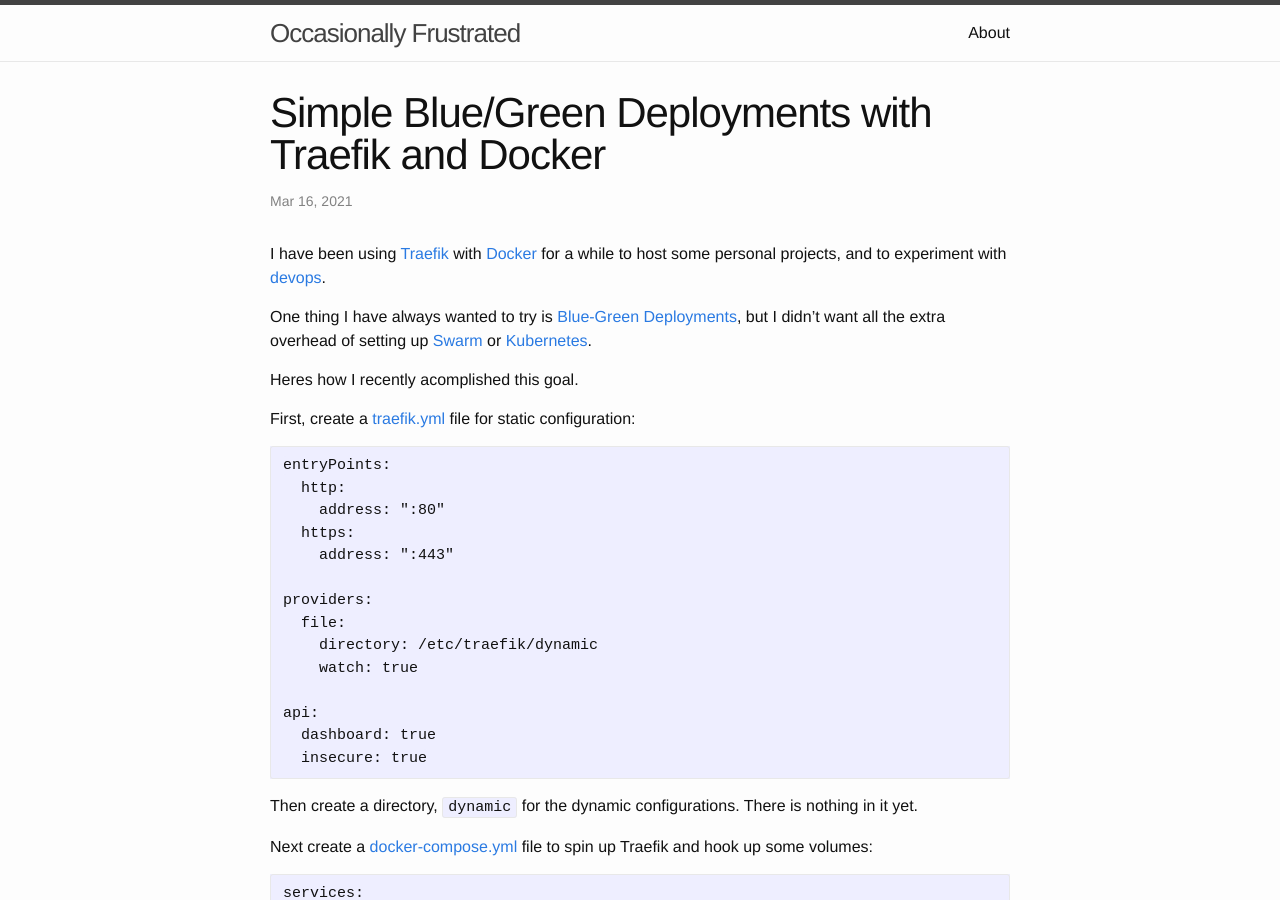
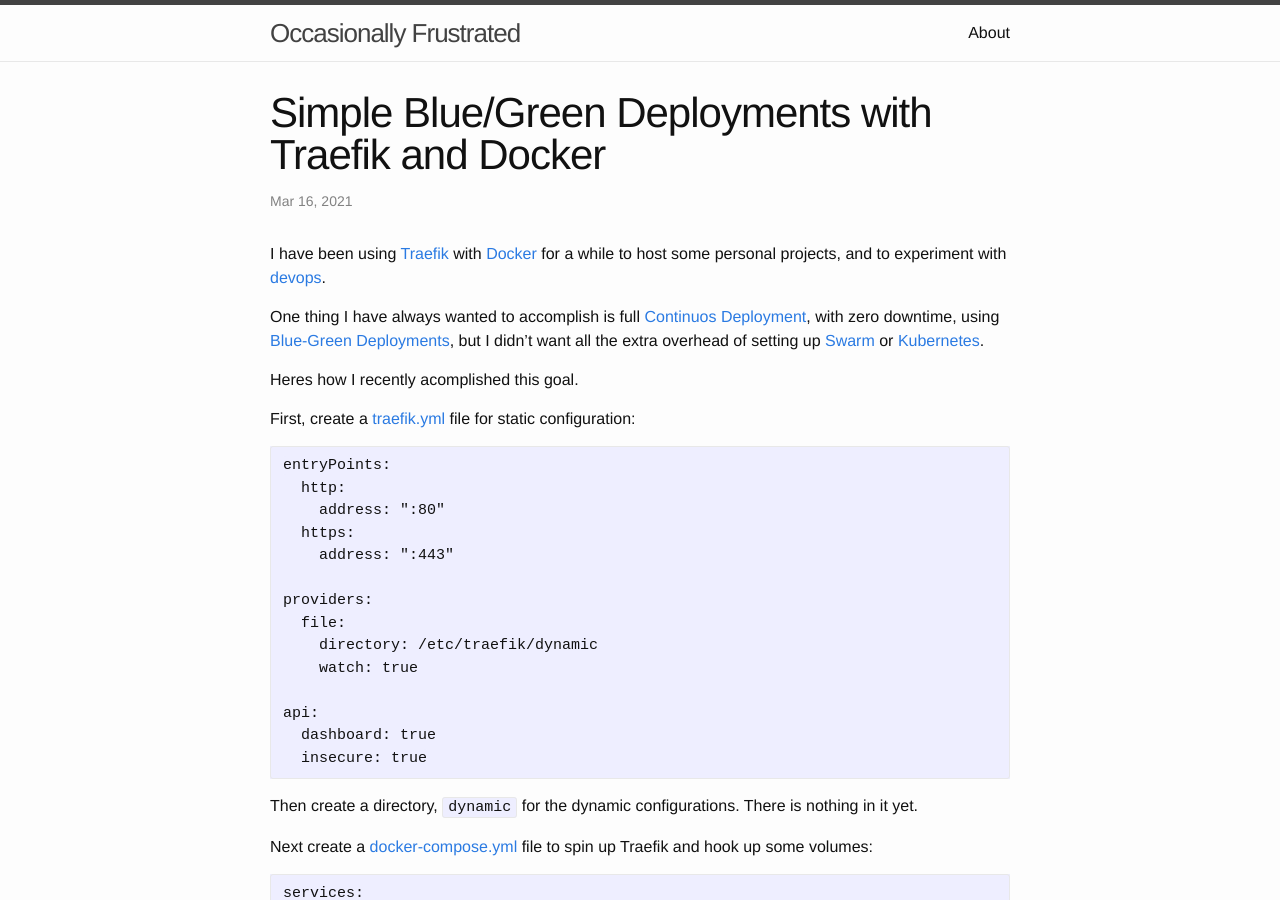
Before and after one commit to abendigo/abendigo.github.io, a Jekyll site: the page built from _posts/2021-03-16-traefik_blue_green.markdown, in a window 1280 px wide and 900 px high. Built offline with Jekyll 4.4.1, drawn with Linux system fonts in a browser that asks for light colours; comment, search, counter and statistics services are not loaded.

Commit message:
mentioned contiuous deployment

```diff
--- a/_posts/2021-03-16-traefik_blue_green.markdown
+++ b/_posts/2021-03-16-traefik_blue_green.markdown
@@ -7,7 +7,8 @@
 I have been using [Traefik][traefik] with [Docker][docker] for a while
 to host some personal projects, and to experiment with [devops][devops].
 
-One thing I have always wanted to try is [Blue-Green Deployments][blue-green-deployments],
+One thing I have always wanted to accomplish is full [Continuos Deployment][cd],
+with zero downtime, using [Blue-Green Deployments][blue-green-deployments],
 but I didn't want all the extra overhead of setting up [Swarm][swarm] or [Kubernetes][kubernetes].
 
 Heres how I recently acomplished this goal.
```
Also changed, not shown: other parts of _posts/2021-03-16-traefik_blue_green.markdown (+1 -0 lines).
